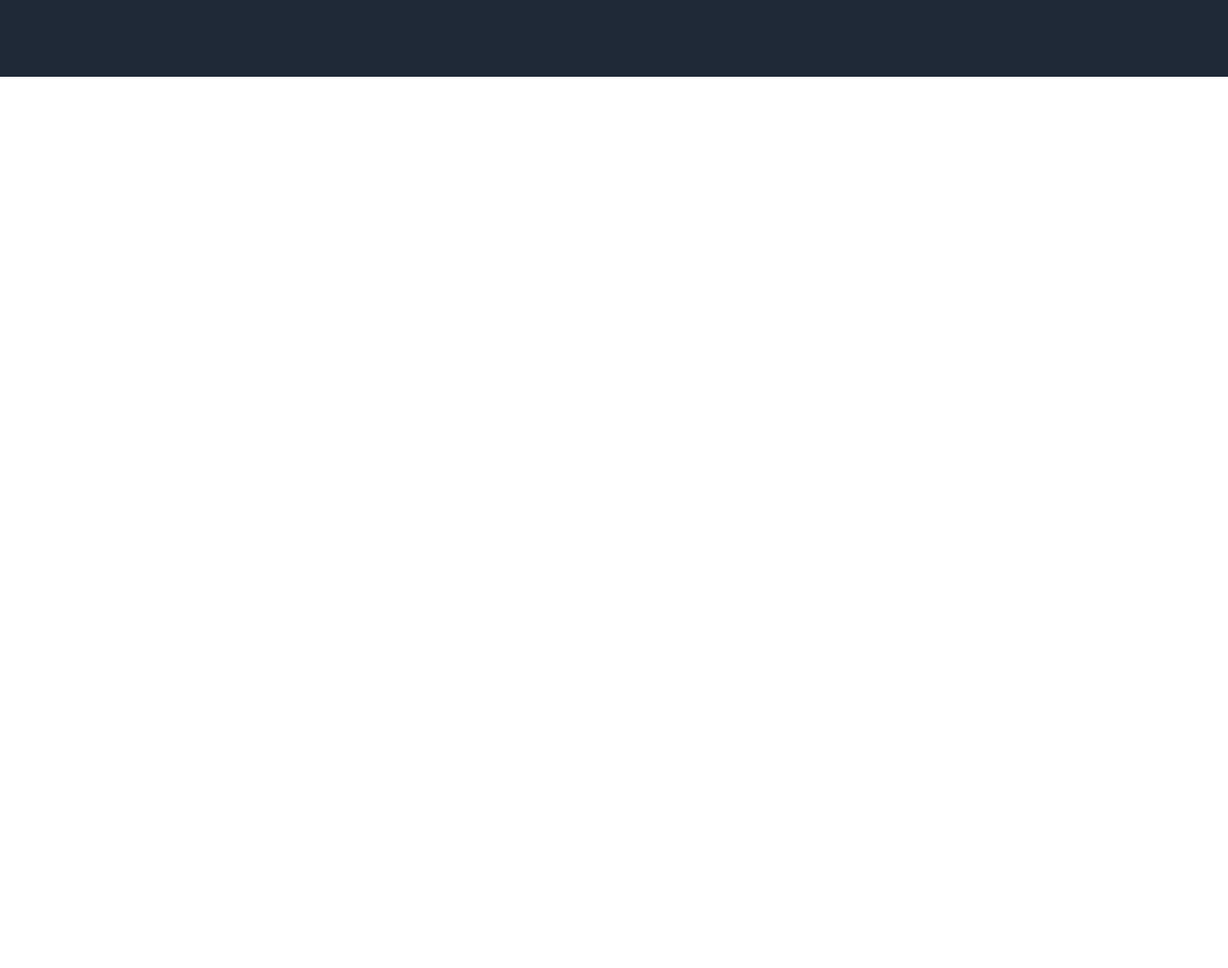
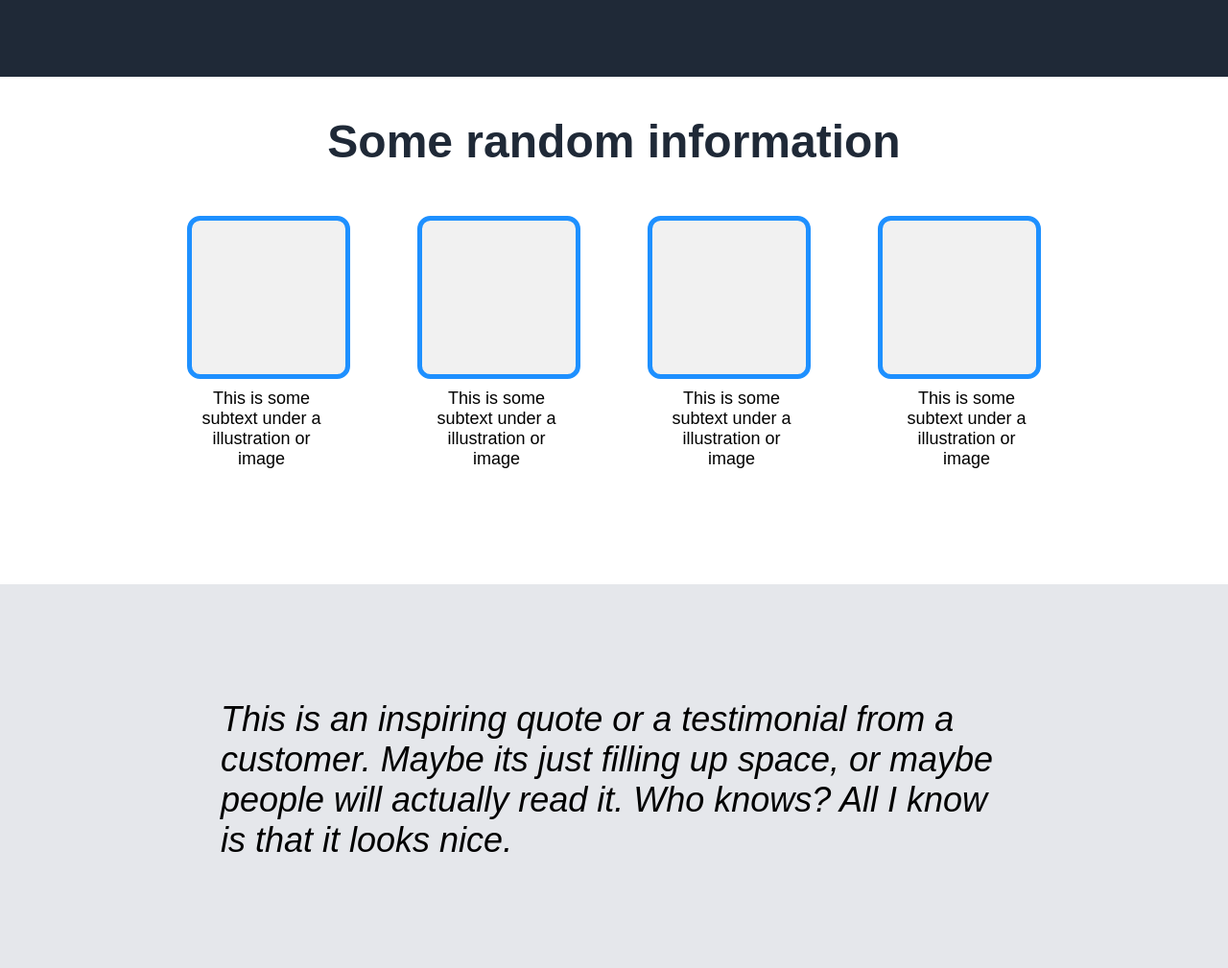
Before and after one commit to tyrone-code/landing-page, a plain HTML site: page index.html in a window 1280 px wide. Shown: the part 520-1529 px from the top of the page at 96% size. Before the commit the page ends 800 px from the top, so only its background shows below. Drawn offline with Linux system fonts and the light colour scheme.

Commit message:
finished image card section done 90% of quote section

```diff
--- a/index.html
+++ b/index.html
@@ -24,8 +24,9 @@
         </nav>
         <div class="hero-section">
             <div class="website-awesome">
-                <h1>This website is awesome</h1>
-                <p>This website has some subtext goes here under the main title. I'ts a smaller font and the color is a
+                <h2>This website is awesome</h2>
+                <p>This website has some subtext goes here under the main title. I'ts a smaller font and the color
+                    is a
                     lower
                     contrast</p>
                 <button>Sign up</button>
@@ -35,6 +36,32 @@
             </div>
         </div>
     </div>
+    <div class="second-part-background">
+        <div class="random-info">
+            <h2>Some random information</h2>
+        </div>
+        <div class="flex-cards">
+            <div></div>
+            <div></div>
+            <div></div>
+            <div></div>
+        </div>
+        <div class="flex-subtext">
+            <p>This is some subtext under a illustration or image</p>
+            <p>This is some subtext under a illustration or image</p>
+            <p>This is some subtext under a illustration or image</p>
+            <p>This is some subtext under a illustration or image</p>
+        </div>
+    </div>
+    <div class="third-part-background">
+        <div class="quote-center">
+            <h2 class="quote-text">This is an inspiring quote or a testimonial from a customer. Maybe its just filling
+                up
+                space,
+                or maybe people
+                will actually read it. Who knows? All I know is that it looks nice.</h2>
+        </div>
+    </div>
 </body>
 
 </html>
--- a/styles.css
+++ b/styles.css
@@ -1,5 +1,6 @@
 body {
   margin: 0;
+  font-family: sans-serif;
 }
 
 .nav-container {
@@ -41,7 +42,7 @@ body {
   color: white;
 }
 
-.hero-section h1 {
+.hero-section h2 {
   color: #f9faf8;
   font-size: 48px;
   font-weight: 900;
@@ -72,3 +73,54 @@ button {
   border-style: none;
   font-weight: 900;
 }
+
+.random-info {
+  text-align: center;
+  font-size: 32px;
+  font-weight: 900;
+  color: #1f2937;
+}
+
+.flex-cards {
+  display: flex;
+  justify-content: center;
+  gap: 50px;
+}
+
+.flex-cards > div {
+  background-color: #f1f1f1;
+  margin: 10px;
+  padding: 80px;
+  font-size: 30px;
+  border-radius: 8%;
+  border: 5px solid dodgerblue;
+}
+
+.flex-subtext {
+  display: flex;
+  justify-content: center;
+  gap: 95px;
+}
+.flex-subtext p {
+  font-size: 18px;
+  text-wrap: wrap;
+  width: 150px;
+  text-align: center;
+  margin: 0px;
+}
+
+.quote-text {
+  font-size: 36px;
+  width: 820px;
+  text-wrap: wrap;
+  margin: auto;
+  padding-top: 120px;
+  font-style: italic;
+  font-weight: 100;
+}
+
+.third-part-background {
+  background-color: #e5e7eb;
+  height: 400px;
+  margin-top: 120px;
+}
```
